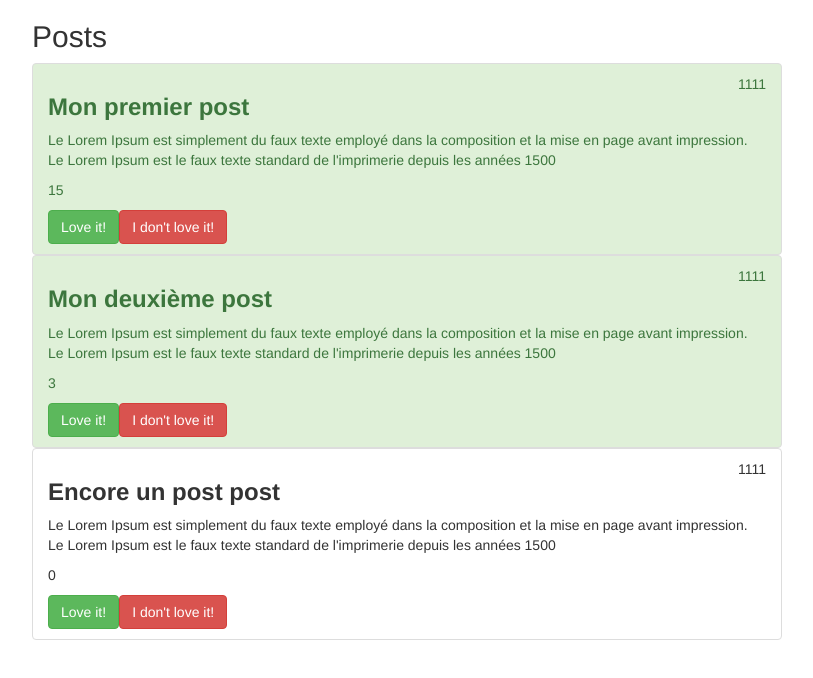
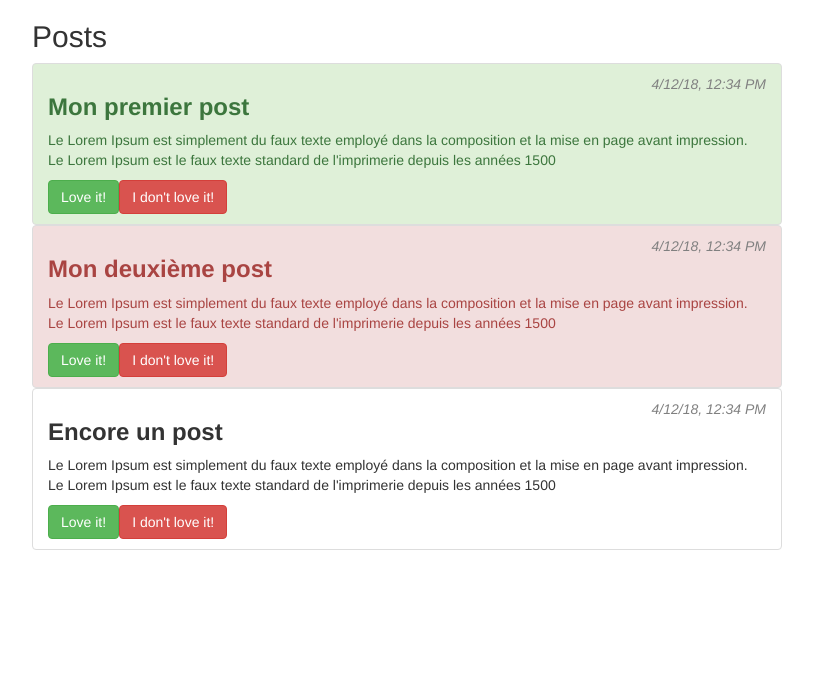
Before and after one commit to kentOneR/app_blog, an Angular app: page / in a window 1280 px wide. Shown: the top 678 px of the page, without its empty margins (38-851 px from the left). Built offline with nearby package versions, Linux system fonts and the light colour scheme.

Commit message:
Add new Date() for post

```diff
--- a/src/app/post-list-item/post-list-item.component.html
+++ b/src/app/post-list-item/post-list-item.component.html
@@ -2,9 +2,8 @@
 'list-group-item-success': postLike > 0,
 'list-group-item-danger': 0 > postLike}">
   <h3>{{ postTitle }}</h3>
-  <span>{{ postDate }}</span>
+  <span>{{ postDate | date: 'short' | uppercase }}</span>
   <p>{{ postContent }}</p>
-  <p>{{ postLike }}</p>
   <button class="btn btn-success" (click)="addLike()">Love it!</button>
   <button class="btn btn-danger" (click)="addDislike()">I don't love it!</button>
 </li>
--- a/src/app/post-list-item/post-list-item.component.scss
+++ b/src/app/post-list-item/post-list-item.component.scss
@@ -4,4 +4,6 @@ h3{
 }
 span{
     float: right;
+    font-style: italic;
+    color: grey;
 }
--- a/src/app/post-list-item/post-list-item.component.ts
+++ b/src/app/post-list-item/post-list-item.component.ts
@@ -10,7 +10,8 @@ export class PostListItemComponent implements OnInit {
   @Input() postTitle: string;
   @Input() postContent: string;
   @Input() postLike: number;
-  @Input() postDate: string;
+
+  postDate  = new Date();
 
   constructor() { }
 
--- a/src/app/post-list/post-list.component.html
+++ b/src/app/post-list/post-list.component.html
@@ -4,7 +4,6 @@
     <app-post-list-item *ngFor="let post of posts"
     [postTitle]="post.title"
     [postContent]="post.content"
-    [postLike]="post.loveIts"
-    [postDate]="post.created_at">
+    [postLike]="post.loveIts">
     </app-post-list-item>
 </ul>
--- a/src/app/post-list/post-list.component.ts
+++ b/src/app/post-list/post-list.component.ts
@@ -11,20 +11,18 @@ export class PostListComponent implements OnInit {
     {
       title: 'Mon premier post',
       content: 'Le Lorem Ipsum est simplement du faux texte employé dans la composition et la mise en page avant impression. Le Lorem Ipsum est le faux texte standard de l\'imprimerie depuis les années 1500',
-      loveIts: 15,
-      created_at: '1111'
+      loveIts: 1,
     },
     {
       title: 'Mon deuxième post',
       content: 'Le Lorem Ipsum est simplement du faux texte employé dans la composition et la mise en page avant impression. Le Lorem Ipsum est le faux texte standard de l\'imprimerie depuis les années 1500',
-      loveIts: 3,
-      created_at: '1111'
+      loveIts: -1,
+
     },
     {
-      title: 'Encore un post post',
+      title: 'Encore un post',
       content: 'Le Lorem Ipsum est simplement du faux texte employé dans la composition et la mise en page avant impression. Le Lorem Ipsum est le faux texte standard de l\'imprimerie depuis les années 1500',
       loveIts: 0,
-      created_at: '1111'
     }
   ];
 
```
